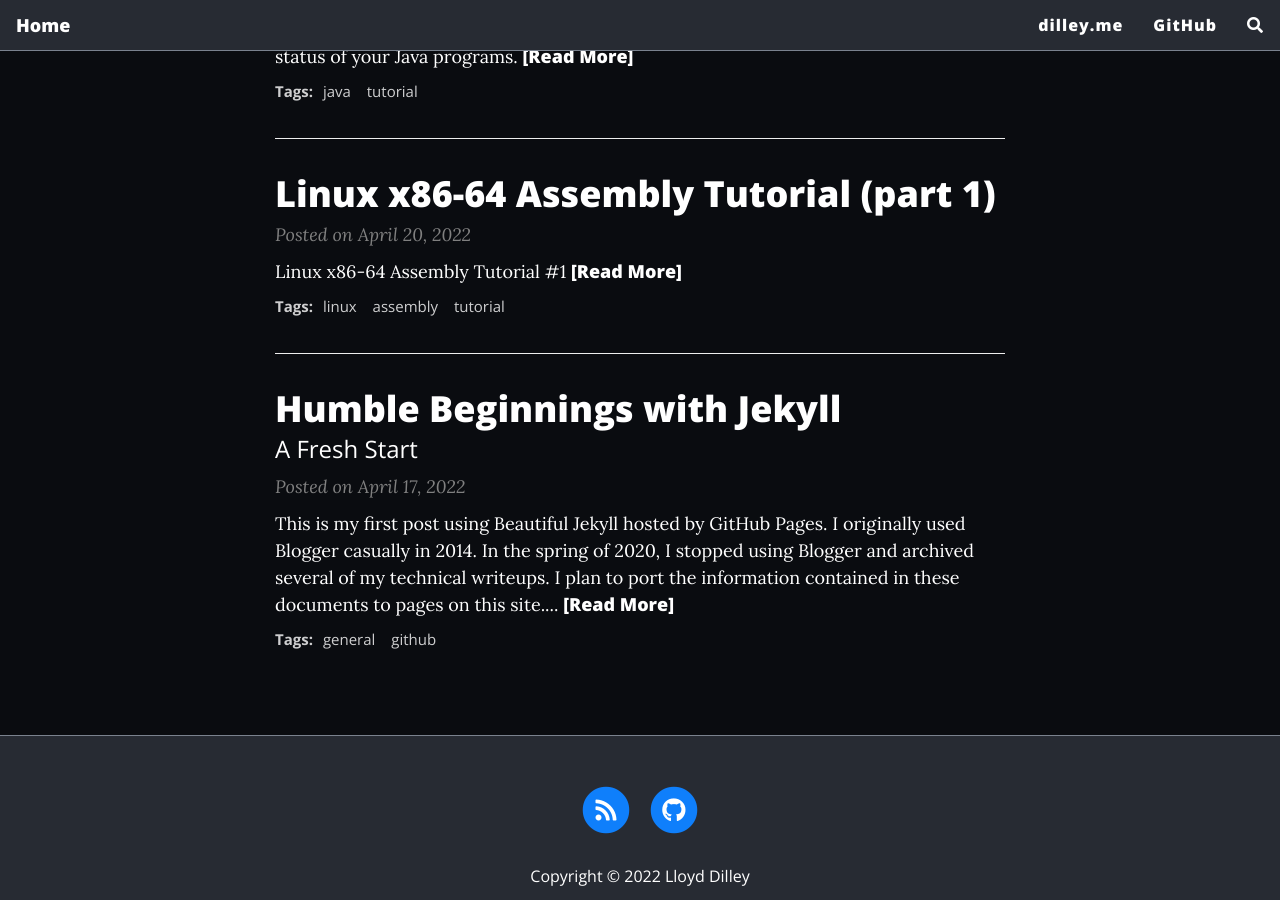
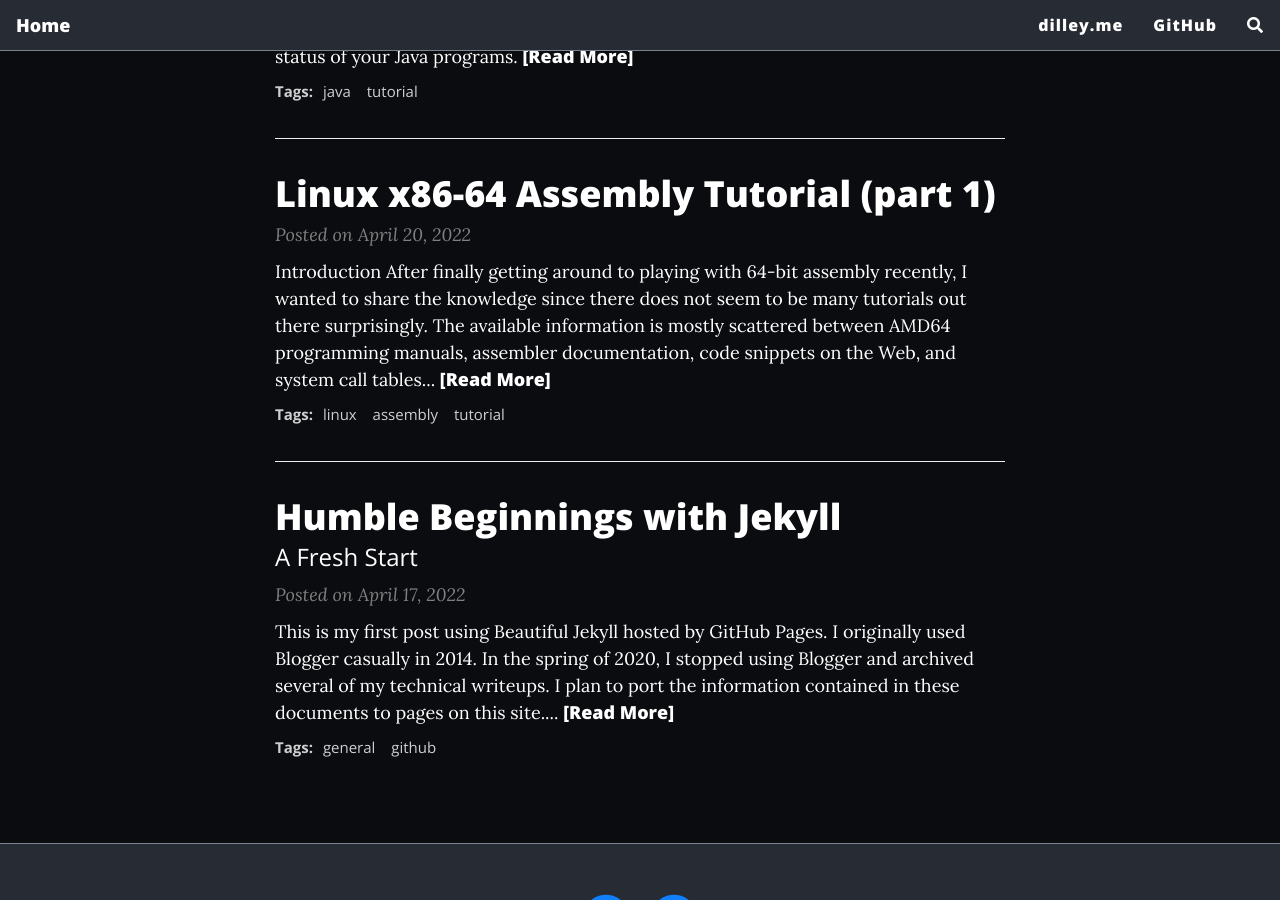
Before and after one commit to ldilley/ldilley.github.io, a Jekyll site: the page built from index.html, in a window 1280 px wide and 900 px high, scrolled down 434 px. Built offline with Jekyll 4.4.1, drawn with Linux system fonts in a browser that asks for light colours; nearby versions of some CDN libraries; the list of posts is cut into pages by our own code; comment, search, counter and statistics services are not loaded.

Commit message:
Remove redundant heading

```diff
--- a/_posts/2022-04-20-linux-x86-64-assembly-tutorial-1.md
+++ b/_posts/2022-04-20-linux-x86-64-assembly-tutorial-1.md
@@ -4,8 +4,6 @@
 tags: [linux, assembly, tutorial]
 comments: true
 ---
-
-## Linux x86-64 Assembly Tutorial #1
 
 ### Introduction
 After finally getting around to playing with 64-bit assembly recently, I wanted to share the knowledge since there does not seem to be
```
